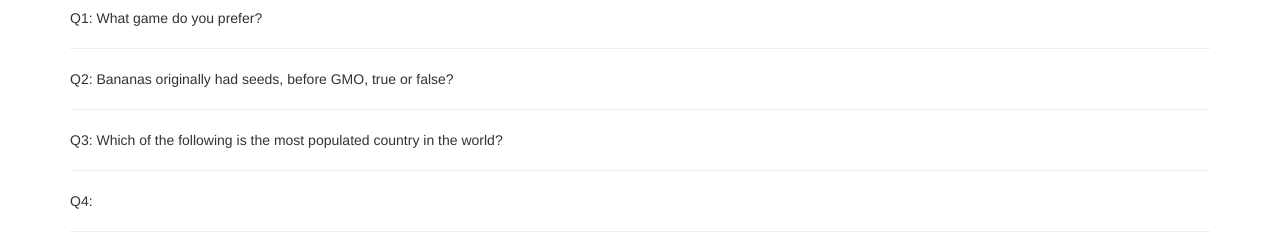
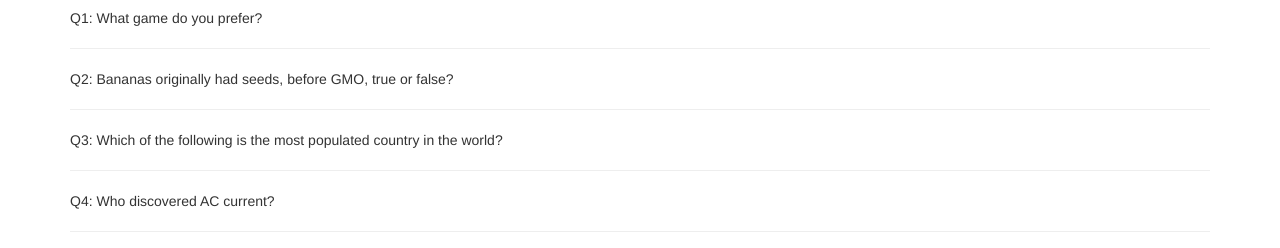
Before and after one commit to didasmbalanya/QUIZ-page-html-css-and-js-only-, a plain HTML site: page index.html in a window 1280 px wide. Shown: the part 62-310 px from the top of the page. Drawn offline with nearby package versions, Linux system fonts and the light colour scheme; a script that the page names is missing.

Commit message:
add 4th question to document

```diff
--- a/index.html
+++ b/index.html
@@ -17,7 +17,7 @@
 		<hr>
 		<p>Q3: Which of the following is the most populated country in the world?</p>
 		<hr>
-		<p>Q4: </p>
+		<p>Q4: Who discovered AC current?</p>
 		<hr>
 
 
```
